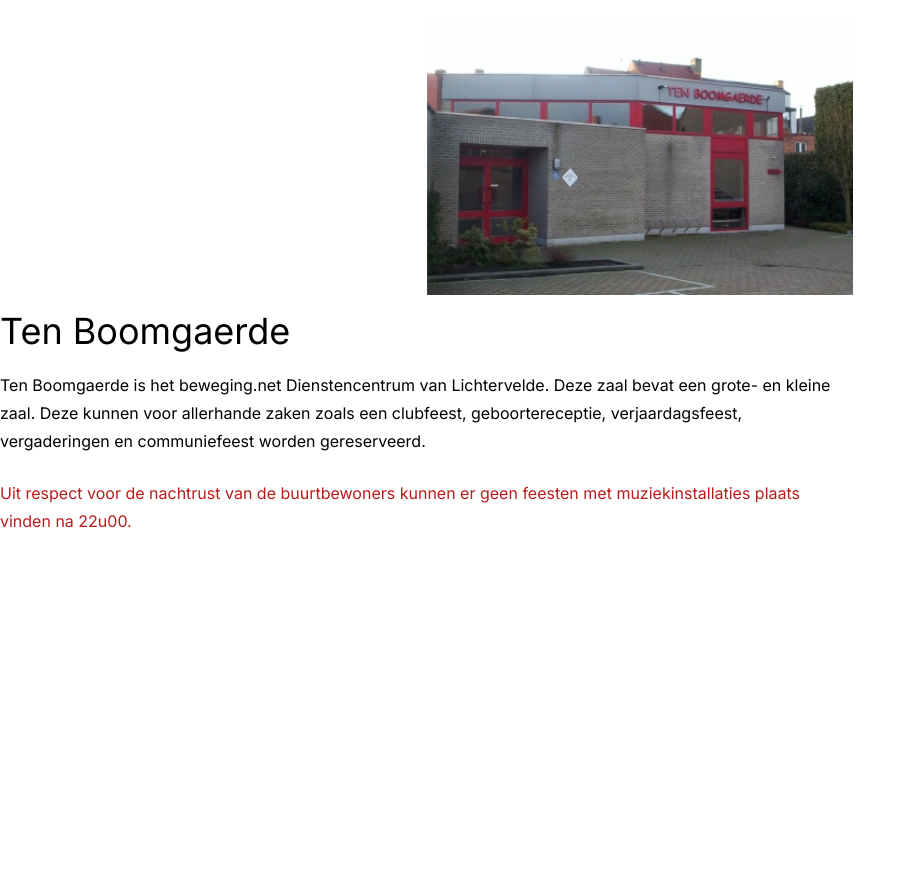
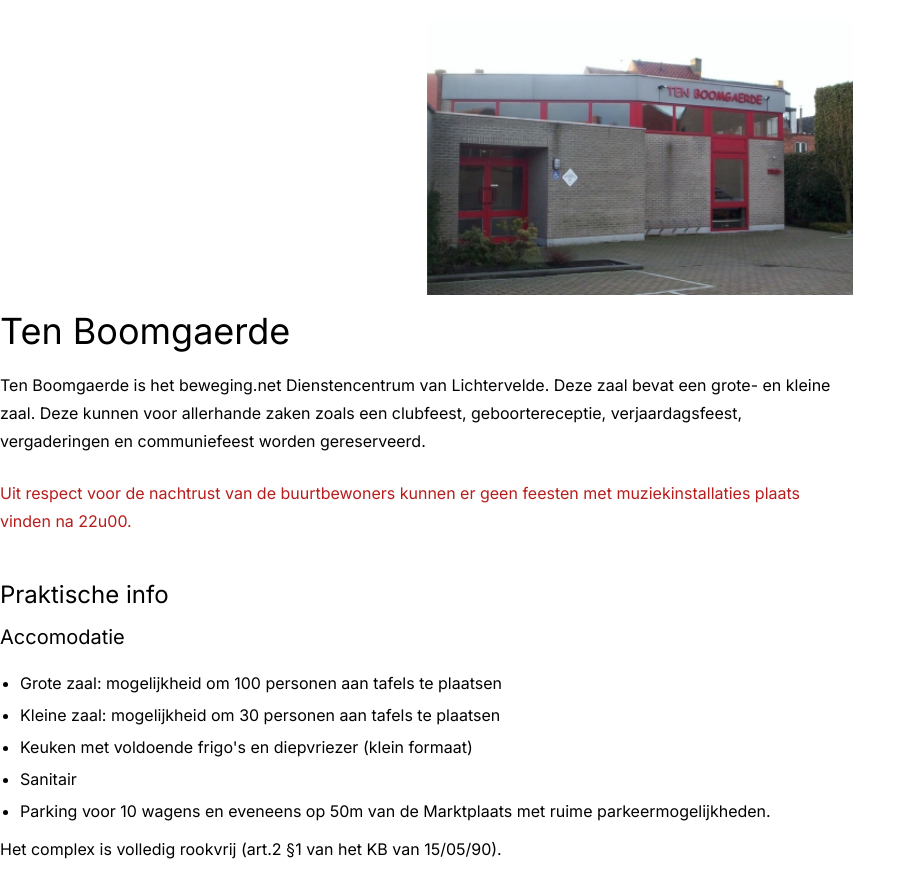
Before and after one commit to WEB4YOU-BE/P007-TenBoomgaerde, a Next.js app: page / in a window 1280 px wide. Shown: the whole page, without its empty margins (0-916 px from the left). Before the commit the page ends 800 px from the top, so only its background shows below. Built offline with nearby package versions, Linux system fonts and the light colour scheme.

Commit message:
Added the practical information - Accomodatie
Signed-off-by: Tiebe Deweerdt <tiebe.dw1@gmail.com>

```diff
--- a/src/app/(www)/page.tsx
+++ b/src/app/(www)/page.tsx
@@ -13,6 +13,19 @@ export default function Index() {
                     geboortereceptie, verjaardagsfeest, vergaderingen en communiefeest worden gereserveerd.</p>
                 <p className={"text-base/7 text-red-700 pt-5"}>Uit respect voor de nachtrust van de buurtbewoners kunnen
                     er geen feesten met muziekinstallaties plaats vinden na 22u00.</p>
+                <h2 className={"text-2xl pt-10 pb-2"}>Praktische info</h2>
+                <h3 className={"text-xl pb-4"}>Accomodatie</h3>
+                <ul role={"list"} className={"list-disc pl-5 space-y-2"}>
+                    <li>Grote zaal: mogelijkheid om 100 personen aan tafels te plaatsen</li>
+                    <li>Kleine zaal: mogelijkheid om 30 personen aan tafels te plaatsen</li>
+                    <li>Keuken met voldoende frigo's en diepvriezer (klein formaat)</li>
+                    <li>Sanitair</li>
+                    <li>Parking voor 10 wagens en eveneens op 50m van de Marktplaats met ruime parkeermogelijkheden.
+                    </li>
+                </ul>
+                <p className={"text-base/7 py-2"}>Het complex is volledig rookvrij (art.2 §1 van het KB van
+                    15/05/90).</p>
+
             </div>
         </section>
     </main>;
```
